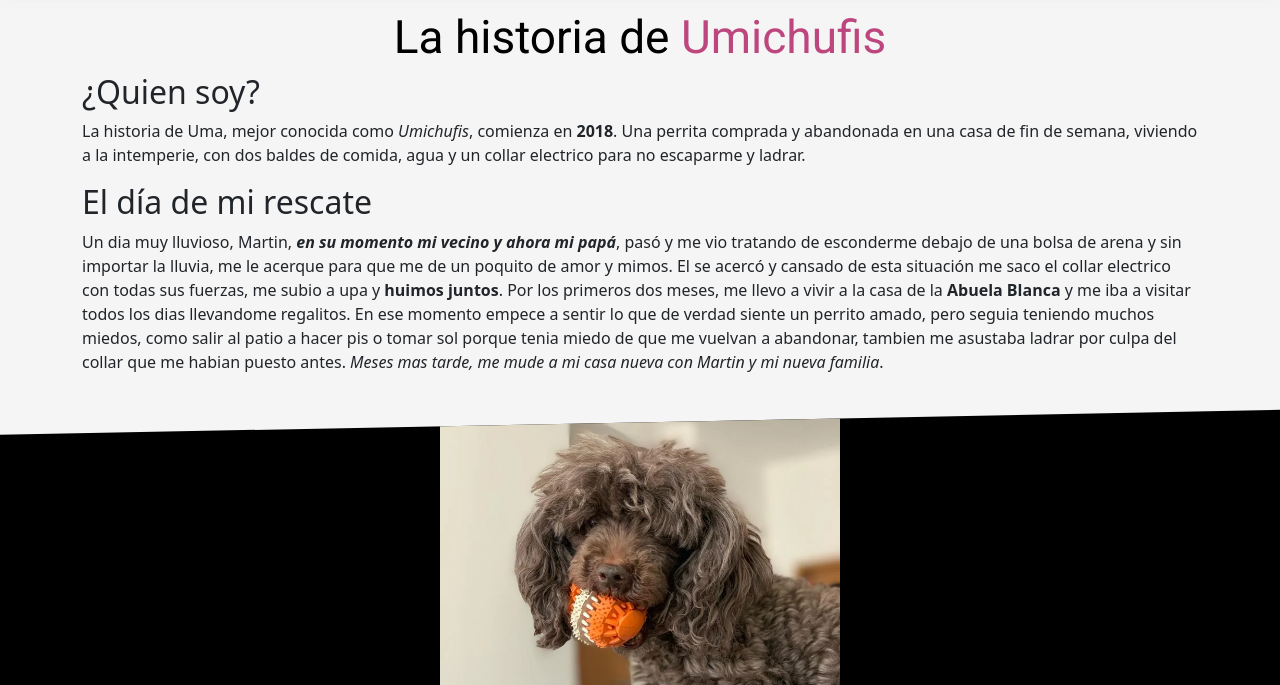
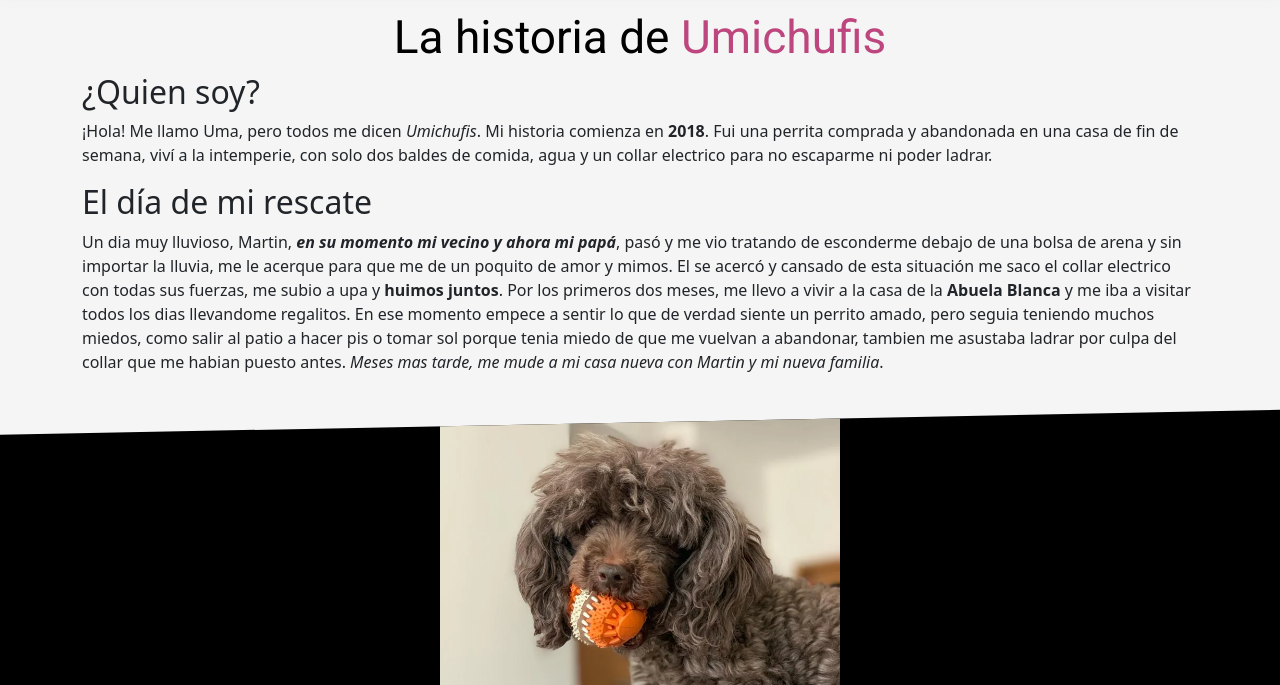
Before and after one commit to chiaritax/UmichufisDW, a website: page pages/historia.html in a window 1280 px wide. Shown: the part 115-800 px from the top of the page. Drawn offline with nearby package versions, Linux system fonts and the light colour scheme.

Commit message:
Cambios en Historia

```diff
--- a/pages/historia.html
+++ b/pages/historia.html
@@ -139,10 +139,10 @@
     <section class="container">
       <h2>¿Quien soy?</h2>
       <p class="storieContainerText">
-        La historia de Uma, mejor conocida como <em>Umichufis</em>, comienza en <b>2018</b>. Una
-        perrita comprada y abandonada en una casa de fin de semana, viviendo a
-        la intemperie, con dos baldes de comida, agua y un collar electrico para
-        no escaparme y ladrar.
+        ¡Hola! Me llamo Uma, pero todos me dicen <em>Umichufis</em>. Mi historia comienza en <b>2018</b>. Fui una
+        perrita comprada y abandonada en una casa de fin de semana, viví a
+        la intemperie, con solo dos baldes de comida, agua y un collar electrico para
+        no escaparme ni poder ladrar.
       </p>
       <h2>El día de mi rescate</h2>
       <p class="storieContainerText">
```
